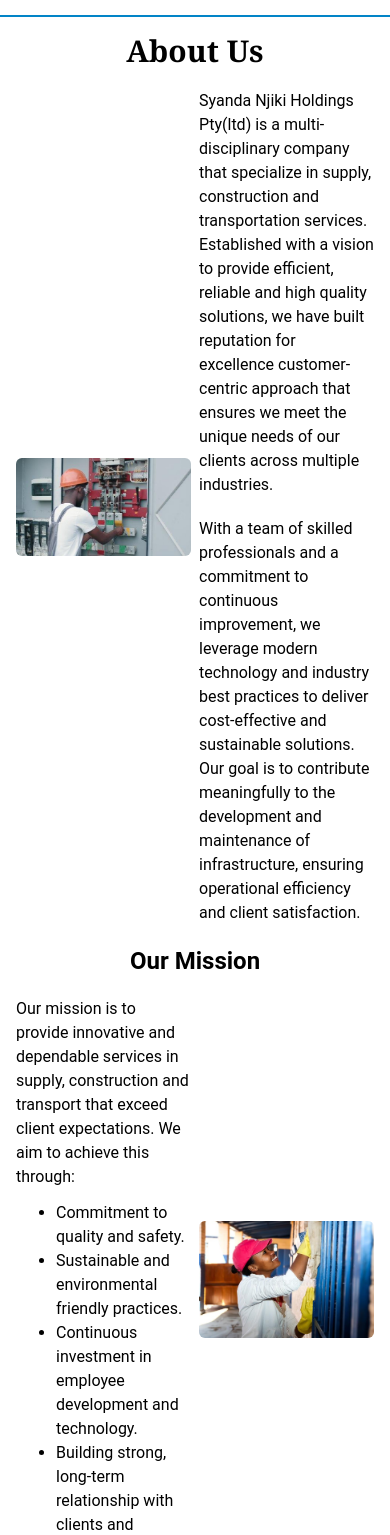
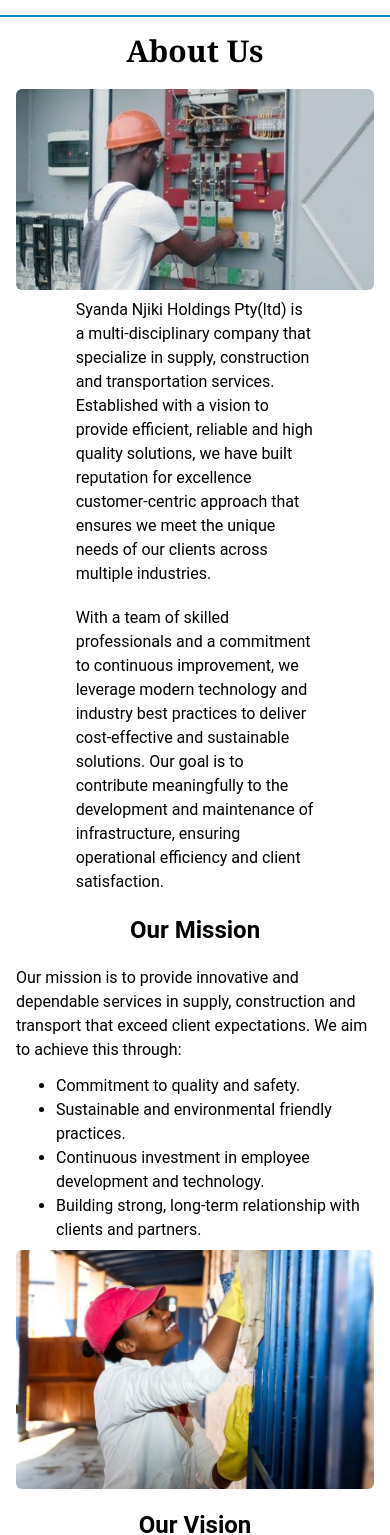
Before and after one commit to DeeBest/Syanda_Njiki_Holdings, a React (Vite) app: page /about in a window 390 px wide. Shown: the part 119-1654 px from the top of the page. Built offline with nearby package versions, Linux system fonts and the light colour scheme.

Commit message:
made the footer and the about page responsive

```diff
--- a/src/components/Footer.jsx
+++ b/src/components/Footer.jsx
@@ -82,7 +82,7 @@
             </div>
           </div>
         </div>
-        <div className="flex items-center justify-between mt-5 text-xs">
+        <div className="flex flex-col items-center justify-between mt-5 text-xs sm:flex-row">
           <p>&copy;Syanda Njiki Holdings Pty(ltd) || All Rights Reserved</p>
           <div className="flex flex-col items-center justify-center">
             <p>
--- a/src/pages/About.jsx
+++ b/src/pages/About.jsx
@@ -6,8 +6,8 @@
   return (
     <section className="flex flex-col items-center justify-center w-full gap-5">
       <h1 className="font-serif text-3xl font-bold">About Us</h1>
-      <div className="flex items-center w-full gap-2">
-        <div className="flex items-center justify-center flex-1 w-1/3">
+      <div className="flex flex-col items-center w-full gap-2 sm:flex-row">
+        <div className="flex items-center justify-center flex-1 w-full sm:w-1/3">
           <img
             src={image10}
             alt="image10"
@@ -34,7 +34,7 @@
         </div>
       </div>
       <h3 className="text-2xl font-bold">Our Mission</h3>
-      <div className="flex w-full gap-2">
+      <div className="flex flex-col w-full gap-2 sm:flex-row">
         <div className="flex flex-col flex-1 gap-3">
           <p>
             Our mission is to provide innovative and dependable services in
@@ -61,7 +61,7 @@
         </div>
       </div>
       <h3 className="text-2xl font-bold">Our Vision</h3>
-      <div className="flex gap-2">
+      <div className="flex flex-col gap-2 sm:flex-row">
         <div className="flex items-center justify-center flex-1">
           <img
             src={image12}
```
